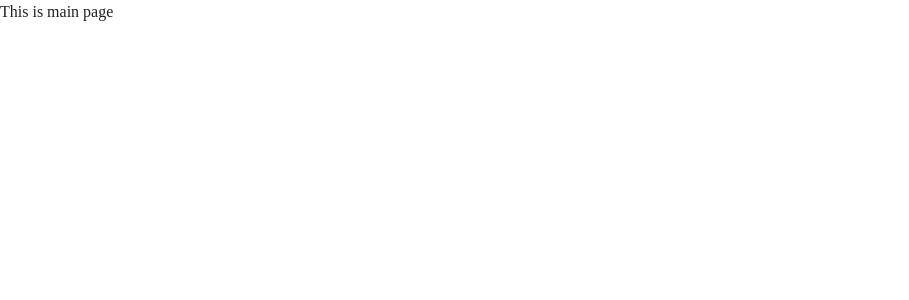
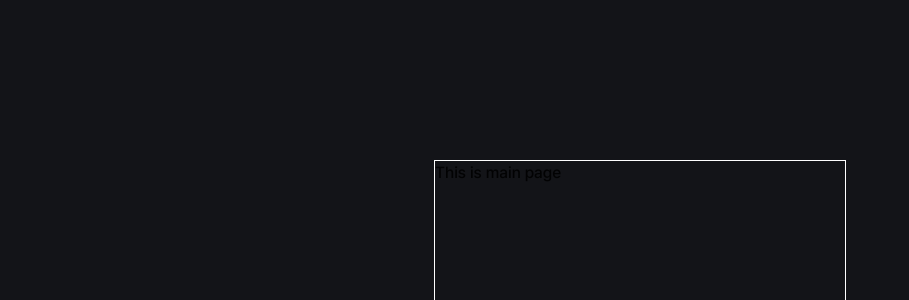
Before and after one commit to sipe-team/sipethon-3_6_siprofile_web, a React (Vite) app in the folder siprofile_web/: page / in a window 1280 px wide. Shown: the top 300 px of the page, without its empty margins (0-909 px from the left). Built offline with nearby package versions, Linux system fonts and the light colour scheme.

Commit message:
style: 기본 레이아웃 구성

```diff
--- /dev/null
+++ b/siprofile_web/src/pages/Layout.tsx
@@ -0,0 +1,14 @@
+import { Outlet } from 'react-router-dom';
+import { Background, Viewport } from '../styled/layout';
+
+const Layout = () => {
+  return (
+    <Background>
+      <Viewport>
+        <Outlet />
+      </Viewport>
+    </Background>
+  );
+};
+
+export default Layout;
--- a/siprofile_web/src/router/index.tsx
+++ b/siprofile_web/src/router/index.tsx
@@ -1,13 +1,16 @@
 import { BrowserRouter, Route, Routes } from 'react-router-dom';
 import MainPage from '../pages/MainPage';
 import TestPage from '../pages/TestPage';
+import Layout from '../pages/Layout';
 
 const Router = () => {
   return (
     <BrowserRouter>
       <Routes>
-        <Route path="/" element={<MainPage />} />
-        <Route path="/test" element={<TestPage />} />
+        <Route path="/" element={<Layout />}>
+          <Route path="/" element={<MainPage />} />
+          <Route path="/test" element={<TestPage />} />
+        </Route>
       </Routes>
     </BrowserRouter>
   );
--- /dev/null
+++ b/siprofile_web/src/styled/layout.tsx
@@ -0,0 +1,26 @@
+import { Box } from '@mui/material';
+import styled from '@emotion/styled';
+import { Theme } from '@mui/material';
+
+export const Background = styled(Box)(({ theme }) => {
+  const { palette } = theme as Theme;
+  return {
+    width: '100vw',
+    height: '100vh',
+    display: 'flex',
+    justifyContent: 'center',
+    alignItems: 'center',
+    backgroundColor: palette.background.default,
+  };
+});
+
+export const Viewport = styled(Box)(({ theme }) => {
+  const { breakpoints } = theme as Theme;
+  return {
+    width: breakpoints.values.xl,
+    minHeight: '480px',
+    border: '1px solid white',
+    overflowY: 'scroll',
+    backgroundColor: 'inherit',
+  };
+});
--- a/siprofile_web/src/theme.ts
+++ b/siprofile_web/src/theme.ts
@@ -1,17 +1,34 @@
 import { createTheme } from '@mui/material';
 
-const fontFace = `
- @font-face {
-  font-family: 'Pretendard-Regular';
-  src: url('https://fastly.jsdelivr.net/gh/Project-Noonnu/noonfonts_2107@1.1/Pretendard-Regular.woff') format('woff');
-  font-weight: 400;
-  font-style: normal;
- }
-`;
-
 const theme = createTheme({
-  palette: {},
-  breakpoints: {},
+  palette: {
+    background: {
+      default: '#131418',
+    },
+    primary: {
+      main: '#00FFFF',
+    },
+    grey: {
+      '100': '#2D3748',
+      '200': '#4A5568',
+      '300': '#718096',
+      '400': '#A0AEC0',
+      '500': '#A0AEC0',
+      '600': '#CBD5E0',
+      '700': '#E2E8F0',
+      '800': '#EDF2F7',
+      '900': '#F7FAFC',
+    },
+  },
+  breakpoints: {
+    values: {
+      xl: 412,
+      lg: 412,
+      md: 412,
+      sm: 412,
+      xs: 412,
+    },
+  },
   typography: {
     fontFamily:
       'Pretendard, -apple-system, BlinkMacSystemFont, system-ui, Roboto, "Helvetica Neue", "Segoe UI", Arial, sans-serif',
@@ -43,14 +60,6 @@ const theme = createTheme({
         },
       },
     },
-    MuiCssBaseline: {
-      styleOverrides: `
-     ${fontFace}
-     body {
-      font-family: 'Pretendard, -apple-system, BlinkMacSystemFont, system-ui, Roboto, "Helvetica Neue", "Segoe UI", Arial, sans-serif';
-     }
-    `,
-    },
   },
 });
 
```
